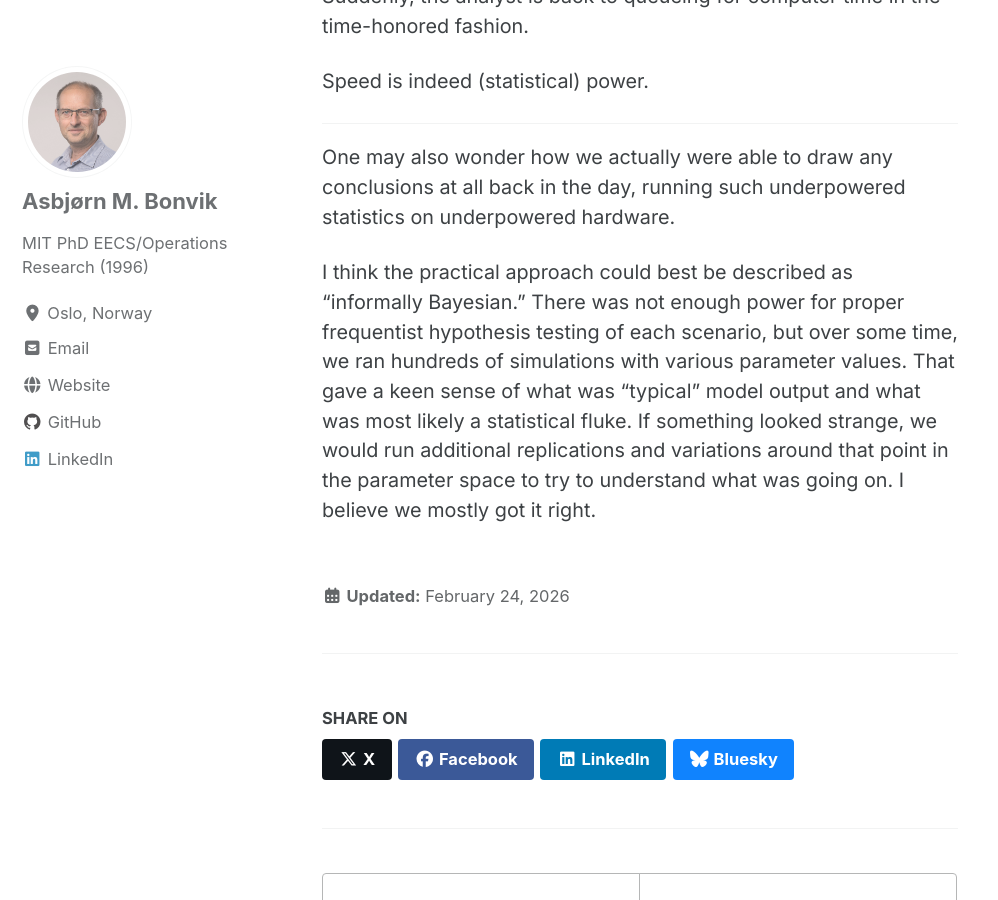
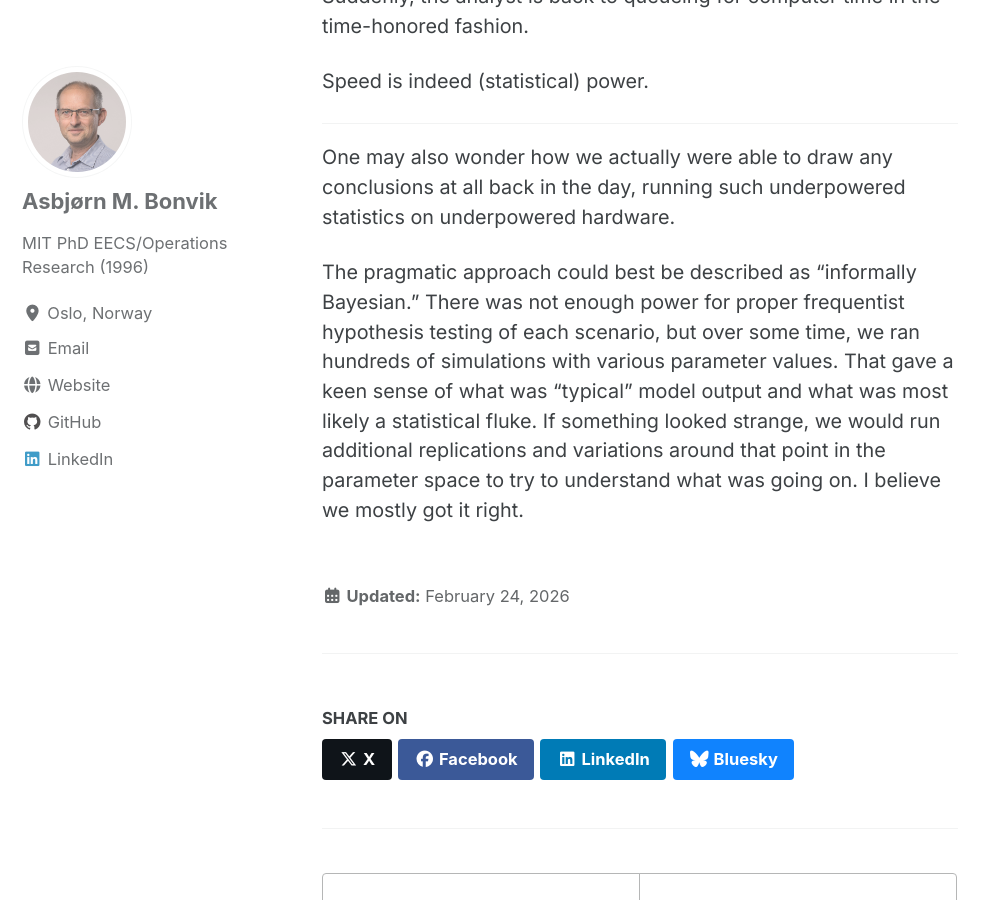
Before and after one commit to ambonvik/ambonvik.github.io, a Jekyll site: the page built from _posts/2026-02-25-speed-is-power.markdown, in a window 1280 px wide and 900 px high, scrolled down 6627 px. Shown: the whole window, without its empty margins (0-998 px from the left). Built offline with Jekyll 4.4.1, drawn with Linux system fonts in a browser that asks for light colours; cached includes are drawn as plain includes; comment, search, counter and statistics services are not loaded.

Commit message:
Minor edits

```diff
--- a/_posts/2026-02-25-speed-is-power.markdown
+++ b/_posts/2026-02-25-speed-is-power.markdown
@@ -148,10 +148,10 @@ Speed is indeed (statistical) power.
 One may also wonder how we actually were able to draw any conclusions at all back in
 the day, running such underpowered statistics on underpowered hardware.
 
-I think the practical approach could best be described as "informally Bayesian." There
-was not enough power for proper frequentist hypothesis testing of each scenario, but
-over some time, we ran hundreds of simulations with various parameter values. That
-gave a keen sense of what was "typical" model output and what was most likely a
-statistical fluke. If something looked strange, we would run additional replications
-and variations around that point in the parameter space to try to understand what was
-going on. I believe we mostly got it right.
+The pragmatic approach could best be described as "informally Bayesian." There was not
+enough power for proper frequentist hypothesis testing of each scenario, but over some
+time, we ran hundreds of simulations with various parameter values. That gave a keen
+sense of what was "typical" model output and what was most likely a statistical fluke.
+If something looked strange, we would run additional replications and variations
+around that point in the parameter space to try to understand what was going on. I
+believe we mostly got it right.
```
